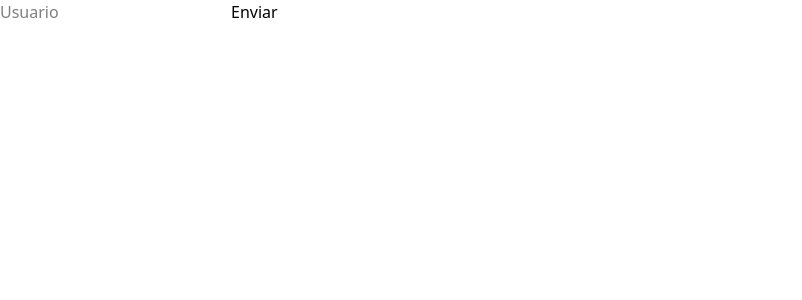
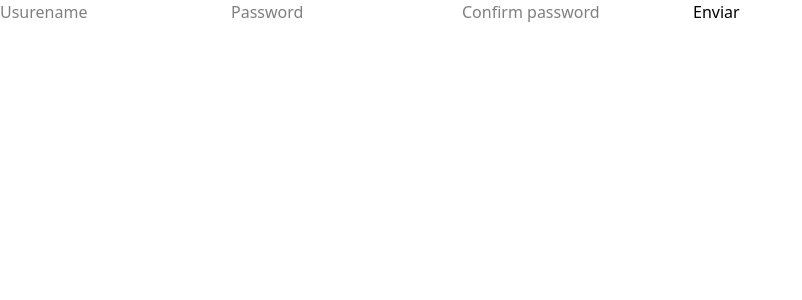
Before and after one commit to ValeryNunezZZ/web-d-react-avanzado, a React (Vite) app: page / in a window 1280 px wide. Shown: the top 300 px of the page, without its empty margins (0-802 px from the left). Built offline with nearby package versions, Linux system fonts and the light colour scheme.

Commit message:
Validacion finalizada

```diff
--- a/src/components/BasicForm.jsx
+++ b/src/components/BasicForm.jsx
@@ -1,7 +1,21 @@
+import { yupResolver } from '@hookform/resolvers/yup'
 import { useForm } from 'react-hook-form'
+import * as yup from 'yup'
+
+const schema = yup.object({
+  username: yup.string().required('The name is required'),
+  password: yup.string().min(6, 'The created password must have at least 6 characters.'),
+  confirmPassword: yup.string().oneOf([yup.ref('password')], 'The passwords do not match').required('Confirm your password')
+})
 
 export const BasicForm = () => {
-  const { register, handleSubmit } = useForm()
+  const {
+    register,
+    handleSubmit,
+    formState: { errors }
+  } = useForm({
+    resolver: yupResolver(schema)
+  })
 
   const onSubmit = (data) => {
     console.log(data)
@@ -9,7 +23,12 @@ export const BasicForm = () => {
 
   return (
     <form onSubmit={handleSubmit(onSubmit)}>
-      <input {...register('username')} placeholder='Usuario' />
+      <input type='text' {...register('username')} placeholder='Usurename' />
+      {errors.username && <p>{errors.username.message}</p>}
+      <input type='password' {...register('password')} placeholder='Password' />
+      {errors.password && <p>{errors.password.message}</p>}
+      <input type='password' {...register('confirmPassword')} placeholder='Confirm password' />
+      {errors.confirmPassword && <p>{errors.confirmPassword.message}</p>}
       <button type='submit'>Enviar</button>
     </form>
   )
```
